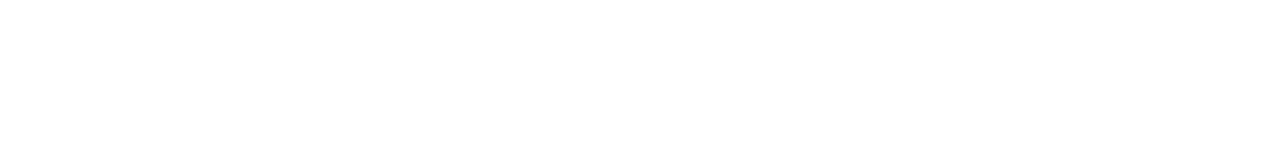
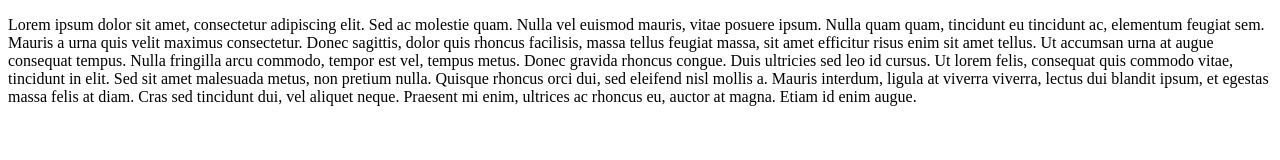
Before and after one commit to Leonardo-Aguilar-LARTECH/mi_portafolio, a plain HTML site: page index.html in a window 1280 px wide. Drawn offline with Linux system fonts and the light colour scheme.

Commit message:
Primer Parrafo

```diff
--- a/index.html
+++ b/index.html
@@ -6,6 +6,20 @@
     <title>Document</title>
 </head>
 <body>
-
+    <p>Lorem ipsum dolor sit amet, consectetur adipiscing elit. Sed ac
+        molestie quam. Nulla vel euismod mauris, vitae posuere ipsum.
+        Nulla quam quam, tincidunt eu tincidunt ac, elementum feugiat sem.
+        Mauris a urna quis velit maximus consectetur. Donec sagittis, dolor
+        quis rhoncus facilisis, massa tellus feugiat massa, sit amet
+        efficitur risus enim sit amet tellus. Ut accumsan urna at augue
+        consequat tempus. Nulla fringilla arcu commodo, tempor est vel,
+        tempus metus. Donec gravida rhoncus congue. Duis ultricies sed
+        leo id cursus. Ut lorem felis, consequat quis commodo vitae,
+        tincidunt in elit. Sed sit amet malesuada metus, non pretium nulla.
+        Quisque rhoncus orci dui, sed eleifend nisl mollis a. Mauris interdum,
+        ligula at viverra viverra, lectus dui blandit ipsum, et egestas
+        massa felis at diam. Cras sed tincidunt dui, vel aliquet neque.
+        Praesent mi enim, ultrices ac rhoncus eu, auctor at magna. Etiam
+        id enim augue.</p>
 </body>
 </html>
```
